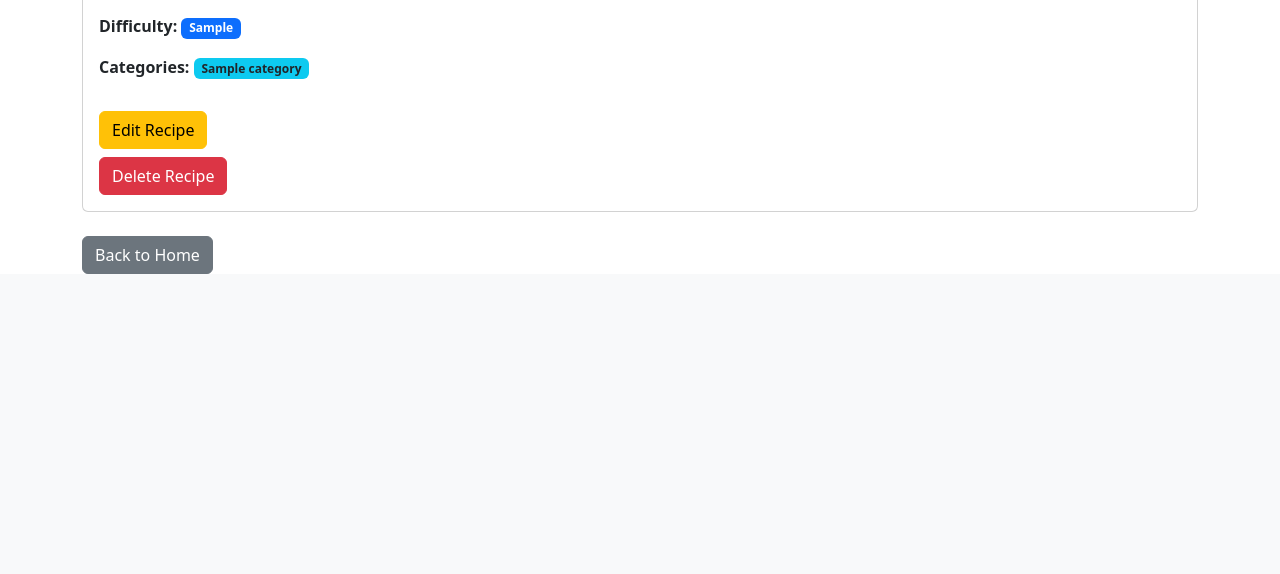
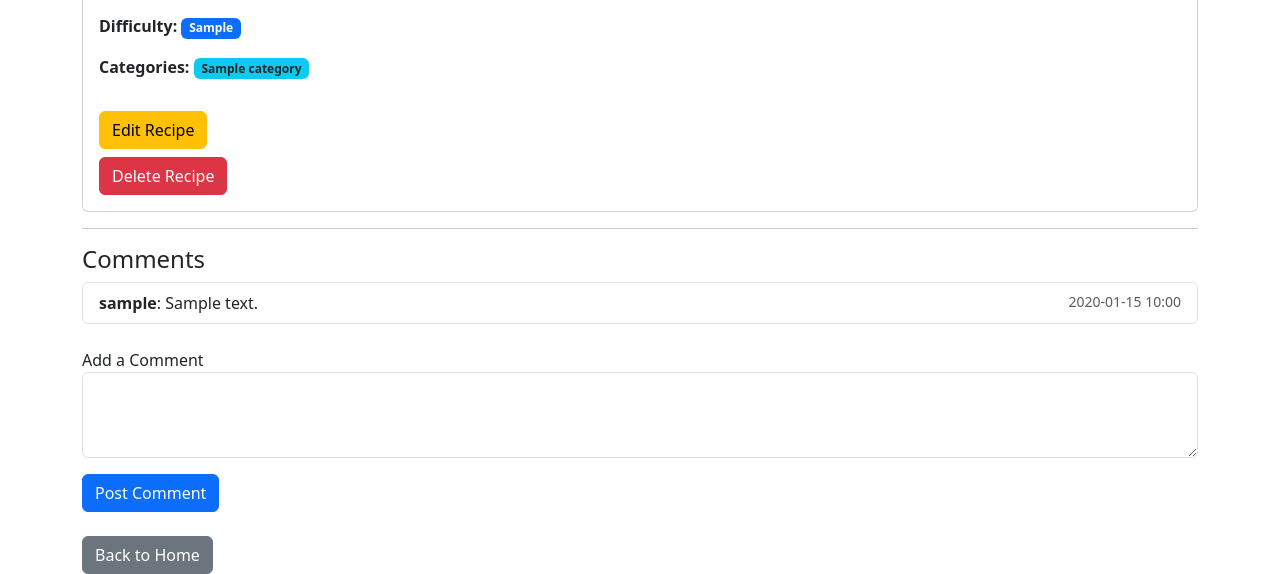
Before and after one commit to Danut89/Project_Online_Cookbook, a Flask app: page /recipe/1 in a window 1280 px wide. Shown: the part 808-1382 px from the top of the page. Before the commit the page ends 1082 px from the top, so only its background shows below. Run offline with Flask 3, Linux system fonts and the light colour scheme; a user stored in the database is signed in; tables that the repository leaves empty hold one stand-in row (values such as "Sample post"); grey boxes marked "Sample" are stand-in pictures; some libraries are stand-ins or nearby versions.

Commit message:
Added commenting system: users can leave comments on recipes

```diff
--- a/app/forms.py
+++ b/app/forms.py
@@ -53,3 +53,7 @@ class RecipeForm(FlaskForm):
     def __init__(self, *args, **kwargs):
         super().__init__(*args, **kwargs)
         self.categories.choices = [(cat.id, cat.name) for cat in Category.query.order_by(Category.name).all()]
+
+class CommentForm(FlaskForm):
+    content = TextAreaField('Add a Comment', validators=[DataRequired(), Length(min=1, max=1000)])
+    submit = SubmitField('Post Comment')
--- a/app/models.py
+++ b/app/models.py
@@ -61,7 +61,18 @@ class Like(db.Model):
     recipe = db.relationship('Recipe', backref='likes', lazy=True)
 
 
-# ✅ FIX: Add user loader function for Flask-Login
 @login_manager.user_loader
 def load_user(user_id):
     return User.query.get(int(user_id))
+
+class Comment(db.Model):
+    id = db.Column(db.Integer, primary_key=True)
+    content = db.Column(db.Text, nullable=False)
+    created_at = db.Column(db.DateTime, default=datetime.utcnow)
+
+    # Relationships
+    user_id = db.Column(db.Integer, db.ForeignKey('user.id'), nullable=False)
+    recipe_id = db.Column(db.Integer, db.ForeignKey('recipe.id'), nullable=False)
+
+    user = db.relationship('User', backref='comments', lazy=True)
+    recipe = db.relationship('Recipe', backref='comments', lazy=True)
--- a/app/routes.py
+++ b/app/routes.py
@@ -5,9 +5,12 @@ from werkzeug.utils import secure_filename
 from sqlalchemy import or_
 
 from app import db
-from app.models import Recipe, User, Category  # ✅ Added Category import
+from app.models import Recipe, User, Category
 from app.forms import RecipeForm
-from app.utils import save_uploaded_image  # ✅ Image utility
+from app.utils import save_uploaded_image
+from app.models import Recipe, User, Category, Comment
+from app.forms import RecipeForm, CommentForm
+
 
 # Define the blueprint
 main = Blueprint('main', __name__)
@@ -44,15 +47,37 @@ def home():
 
     return render_template('home.html', recipes=recipes)
 
-@main.route('/recipe/<int:recipe_id>')
+@main.route('/recipe/<int:recipe_id>', methods=['GET', 'POST'])
 def view_recipe(recipe_id):
     recipe = Recipe.query.get_or_404(recipe_id)
 
+    # Check if the user has liked this recipe
     is_liked = False
     if current_user.is_authenticated:
         is_liked = recipe.is_liked_by(current_user)
 
-    return render_template('view_recipe.html', recipe=recipe, is_liked=is_liked)
+    #  Handle comments
+    form = CommentForm()
+    if form.validate_on_submit():
+        comment = Comment(
+            content=form.content.data,
+            user_id=current_user.id,
+            recipe_id=recipe.id
+        )
+        db.session.add(comment)
+        db.session.commit()
+        flash("Comment posted successfully!", "success")
+        return redirect(url_for('main.view_recipe', recipe_id=recipe.id))
+
+    comments = Comment.query.filter_by(recipe_id=recipe.id).order_by(Comment.created_at.desc()).all()
+
+    return render_template(
+        'view_recipe.html',
+        recipe=recipe,
+        is_liked=is_liked,
+        form=form,
+        comments=comments
+    )
 
 
 @main.route('/add_recipe', methods=['GET', 'POST'])
--- a/app/templates/view_recipe.html
+++ b/app/templates/view_recipe.html
@@ -1,5 +1,6 @@
 {% extends "base.html" %}
 {% block content %}
+
 {% if recipe.image_url %}
     <img src="{{ recipe.image_url }}" class="img-fluid mb-3" alt="Recipe Image" style="max-height: 300px; object-fit: cover;">
 {% else %}
@@ -45,11 +46,42 @@
                 {% endif %}
             </form>
         {% endif %}
-
-
     </div>
 </div>
 
+<!-- 🔽 Comments Section -->
+<hr>
+<h4>Comments</h4>
+
+{% if comments %}
+    <ul class="list-group mb-4">
+        {% for comment in comments %}
+            <li class="list-group-item">
+                <strong>{{ comment.user.username }}</strong>:
+                <span>{{ comment.content }}</span>
+                <small class="text-muted float-end">{{ comment.created_at.strftime('%Y-%m-%d %H:%M') }}</small>
+            </li>
+        {% endfor %}
+    </ul>
+{% else %}
+    <p>No comments yet. Be the first to comment!</p>
+{% endif %}
+
+<!-- 🔽 Comment Form -->
+{% if current_user.is_authenticated %}
+    <form method="POST">
+        {{ form.hidden_tag() }}
+        <div class="mb-3">
+            {{ form.content.label }}
+            {{ form.content(class="form-control", rows="3") }}
+        </div>
+        {{ form.submit(class="btn btn-primary") }}
+    </form>
+{% else %}
+    <p><a href="{{ url_for('auth.login') }}">Log in</a> to leave a comment.</p>
+{% endif %}
+
 <br>
 <a href="{{ url_for('main.home') }}" class="btn btn-secondary">Back to Home</a>
+
 {% endblock %}
```
Also changed, not shown: migrations/versions/caf1a7a5780b_added_comment_model.py (added, +37 -0 lines). Lines whose indentation alone changed are shown as unchanged.
